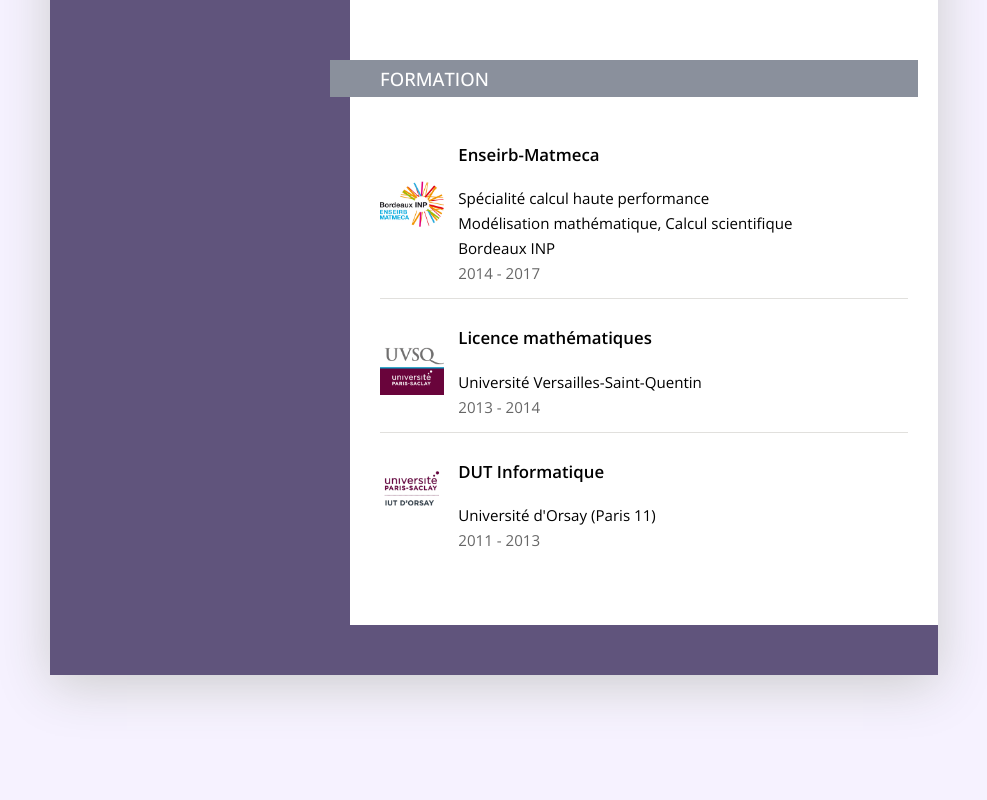
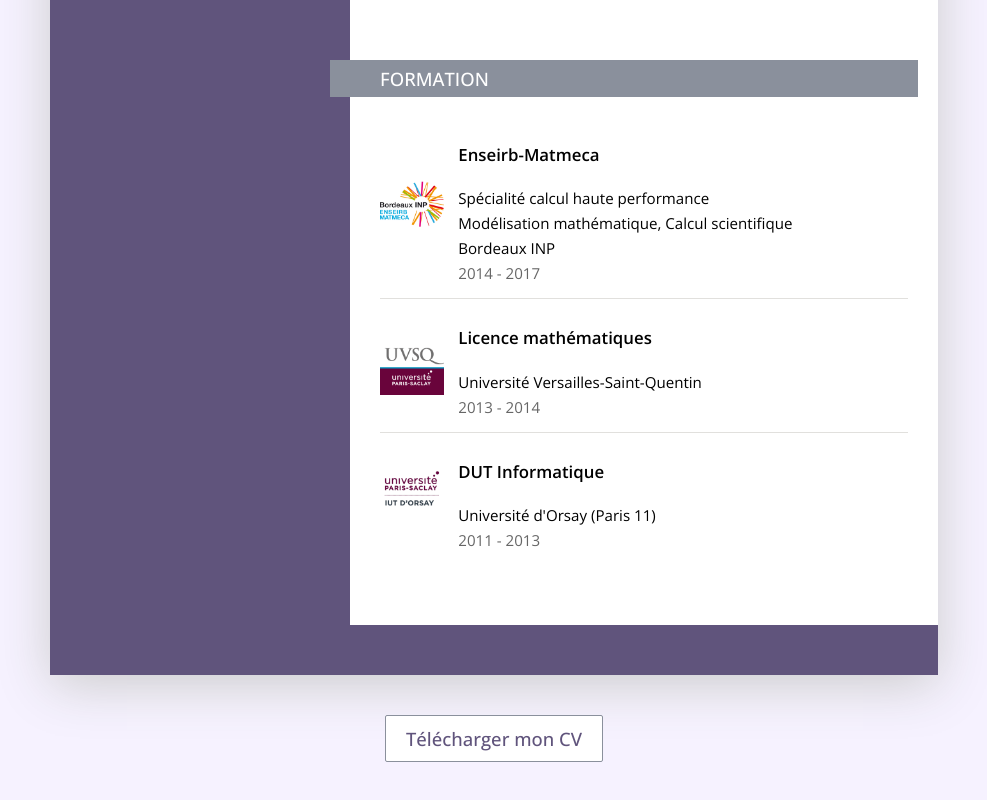
Before and after one commit to tlariviere/portfolio, a React (Create React App) app: page / in a window 1280 px wide. Shown: the part 1500-2300 px from the top of the page, without its empty margins (146-1133 px from the left). Before the commit the page ends 2275 px from the top, so only its background shows below. Built offline with nearby package versions, Linux system fonts and the light colour scheme.

Commit message:
Add button to download CV as pdf

```diff
--- a/package.json
+++ b/package.json
@@ -21,6 +21,7 @@
     "@fortawesome/react-fontawesome": "^0.1.16",
     "react": "^17.0.2",
     "react-dom": "^17.0.2",
+    "react-router-dom": "^6.2.1",
     "react-scripts": "4.0.3",
     "sass": "^1.45.0"
   },
--- a/src/containers/App.tsx
+++ b/src/containers/App.tsx
@@ -1,13 +1,16 @@
 import React from "react";
+import { BrowserRouter } from "react-router-dom";
 
 import CV from "./CV";
 import styles from "./App.module.scss";
 
 const App: React.FC = () => {
   return (
-    <div className={styles.App}>
-      <CV />
-    </div>
+    <BrowserRouter>
+      <div className={styles.App}>
+        <CV />
+      </div>
+    </BrowserRouter>
   );
 };
 
--- a/src/containers/CV.module.scss
+++ b/src/containers/CV.module.scss
@@ -53,6 +53,14 @@
         margin: 0;
         color: white;
       }
+    }
+
+    a.DownloadCV {
+      @extend .Button;
+      @extend .Light;
+      font-size: 1.1em;
+      font-weight: 500;
+      margin-top: 40px;
     }
 
     > div {
--- a/src/containers/CV.tsx
+++ b/src/containers/CV.tsx
@@ -1,4 +1,5 @@
 import React from "react";
+import { Link } from "react-router-dom";
 
 import styles from "./CV.module.scss";
 import Profile from "../components/Profile";
@@ -29,6 +30,19 @@ const MainBody = () => {
   );
 };
 
+const DownloadCV = () => {
+  return (
+    <Link
+      className={styles.DownloadCV}
+      to="/Thibaud_Lariviere-CV.pdf"
+      target="_blank"
+      download
+    >
+      Télécharger mon CV
+    </Link>
+  );
+};
+
 const CV: React.FC = () => {
   return (
     <article id="cv" className={styles.CV}>
@@ -45,6 +59,7 @@ const CV: React.FC = () => {
             <SoftSkills />
           </div>
         </div>
+        <DownloadCV />
       </div>
     </article>
   );
--- a/src/styles/globals.scss
+++ b/src/styles/globals.scss
@@ -30,6 +30,40 @@ a {
   text-decoration: none;
 }
 
+a.Button {
+  font-size: 1.1em;
+  font-weight: 500;
+  text-align: center;
+  padding: 10px 20px;
+  border-radius: 2px;
+  border-style: solid;
+  border-width: 1px;
+
+  &.Light {
+    border-color: $grey;
+    color: $darkPurple;
+    background-color: white;
+
+    &:hover {
+      background-color: $darkPurple;
+      border-color: $darkPurple;
+      color: white;
+    }
+  }
+
+  &.Dark {
+    border-color: $darkPurple;
+    color: white;
+    background-color: $darkPurple;
+
+    &:hover {
+      background-color: white;
+      border-color: $grey;
+      color: $darkPurple;
+    }
+  }
+}
+
 h1 {
   font-size: 2.1em;
   font-weight: 600;
```
Also changed, not shown: 2 other files (tests, documents, lock files or other folders).
